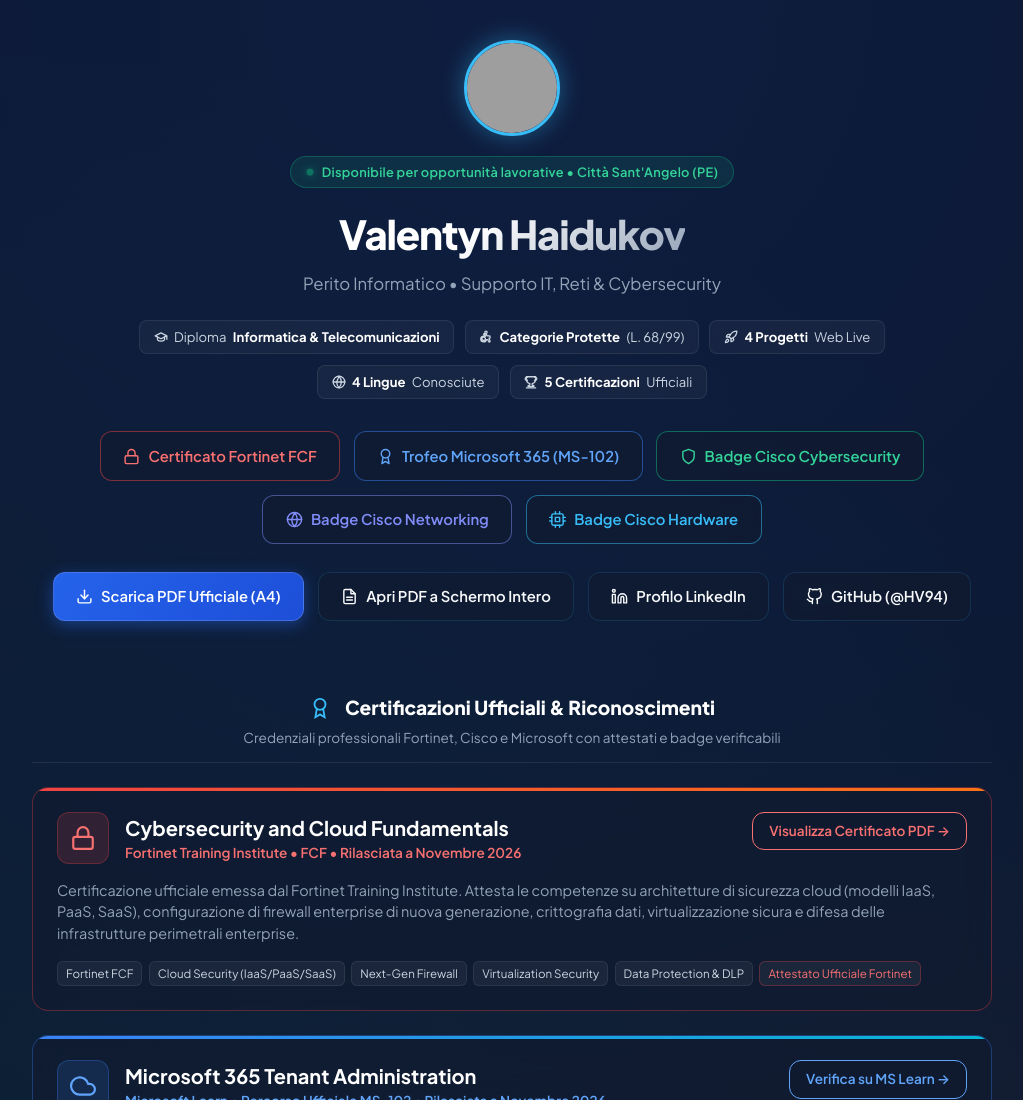
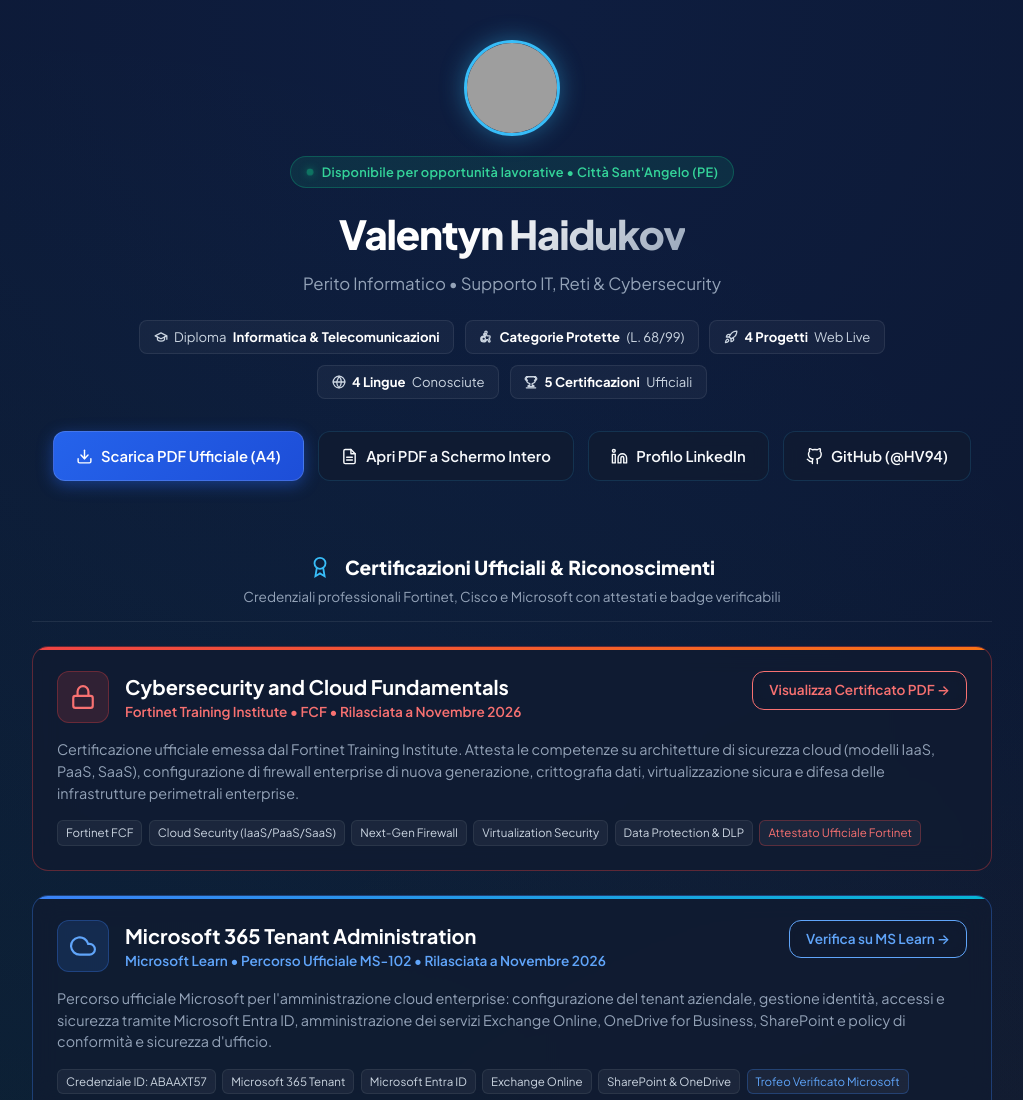
Before and after one commit to HV94/curriculum-vitae, a plain HTML site: page index.html in a window 1280 px wide. Shown: the top 1100 px of the page, without its empty margins (128-1151 px from the left). Drawn offline with Linux system fonts and the light colour scheme; no server answers; grey boxes are pictures that could not be loaded.

Commit message:
Rimosso blocco bottoni duplicati in actions-bar; lasciati solo CTA e social

```diff
--- a/index.html
+++ b/index.html
@@ -828,24 +828,6 @@
 
     <div class="actions-bar">
 
-      <a href="Certificato_Fortinet_Cybersecurity_Cloud.pdf" target="_blank" class="btn btn-outline" style="border-color: rgba(239, 68, 68, 0.5); color: #f87171;" title="Visualizza il certificato ufficiale Fortinet FCF">
-        <svg class="btn-svg" viewBox="0 0 24 24"><rect x="3" y="11" width="18" height="11" rx="2" ry="2"/><path d="M7 11V7a5 5 0 0 1 10 0v4"/></svg> Certificato Fortinet FCF
-      </a>
-      <a href="https://learn.microsoft.com/api/achievements/share/it-it/valentyn-haidukov/ABAAXT57?sharingId=9A35F4275007E452" target="_blank" class="btn btn-outline" style="border-color: rgba(59, 130, 246, 0.5); color: #60a5fa;" title="Verifica il trofeo ufficiale Microsoft 365 MS-102">
-        <svg class="btn-svg" viewBox="0 0 24 24"><circle cx="12" cy="8" r="6"/><path d="M15.477 12.89 17 22l-5-3-5 3 1.523-9.11"/></svg> Trofeo Microsoft 365 (MS-102)
-      </a>
-      <a href="https://www.credly.com/badges/1cf3052b-c5a6-443a-a1e8-267ac0b2ac05/public_url" target="_blank" class="btn btn-outline" style="border-color: rgba(16, 185, 129, 0.5); color: #34d399;" title="Verifica il badge digitale ufficiale di Cybersecurity su Credly">
-        <svg class="btn-svg" viewBox="0 0 24 24"><path d="M12 22s8-4 8-10V5l-8-3-8 3v7c0 6 8 10 8 10z"/></svg> Badge Cisco Cybersecurity
-      </a>
-      <a href="https://www.credly.com/badges/aa1b7f6d-3922-4c51-aa02-f963119235ee/public_url" target="_blank" class="btn btn-outline" style="border-color: rgba(129, 140, 248, 0.5); color: #818cf8;" title="Verifica il badge digitale ufficiale di Networking su Credly">
-        <svg class="btn-svg" viewBox="0 0 24 24"><circle cx="12" cy="12" r="10"/><line x1="2" y1="12" x2="22" y2="12"/><path d="M12 2a15.3 15.3 0 0 1 4 10 15.3 15.3 0 0 1-4 10 15.3 15.3 0 0 1-4-10z"/></svg> Badge Cisco Networking
-      </a>
-      <a href="https://www.credly.com/badges/2f4ca071-b264-4690-8366-b49797df84b1/public_url" target="_blank" class="btn btn-outline" style="border-color: rgba(56, 189, 248, 0.5); color: #38bdf8;" title="Verifica il badge digitale ufficiale di Hardware su Credly">
-        <svg class="btn-svg" viewBox="0 0 24 24"><rect x="4" y="4" width="16" height="16" rx="2"/><rect x="9" y="9" width="6" height="6"/><line x1="9" y1="1" x2="9" y2="4"/><line x1="15" y1="1" x2="15" y2="4"/><line x1="9" y1="20" x2="9" y2="23"/><line x1="15" y1="20" x2="15" y2="23"/><line x1="20" y1="9" x2="23" y2="9"/><line x1="20" y1="14" x2="23" y2="14"/><line x1="1" y1="9" x2="4" y2="9"/><line x1="1" y1="14" x2="4" y2="14"/></svg> Badge Cisco Hardware
-      </a>
-
-      <div style="flex-basis: 100%; height: 0;"></div>
-
       <a id="btnDownloadTop" href="Curriculum_Valentyn_Haidukov.pdf" download="Curriculum_Valentyn_Haidukov.pdf" class="btn btn-primary" title="Scarica il file PDF sul tuo dispositivo">
         <svg class="btn-svg" viewBox="0 0 24 24"><path d="M21 15v4a2 2 0 0 1-2 2H5a2 2 0 0 1-2-2v-4"/><polyline points="7 10 12 15 17 10"/><line x1="12" y1="15" x2="12" y2="3"/></svg> Scarica PDF Ufficiale (A4)
       </a>
```
